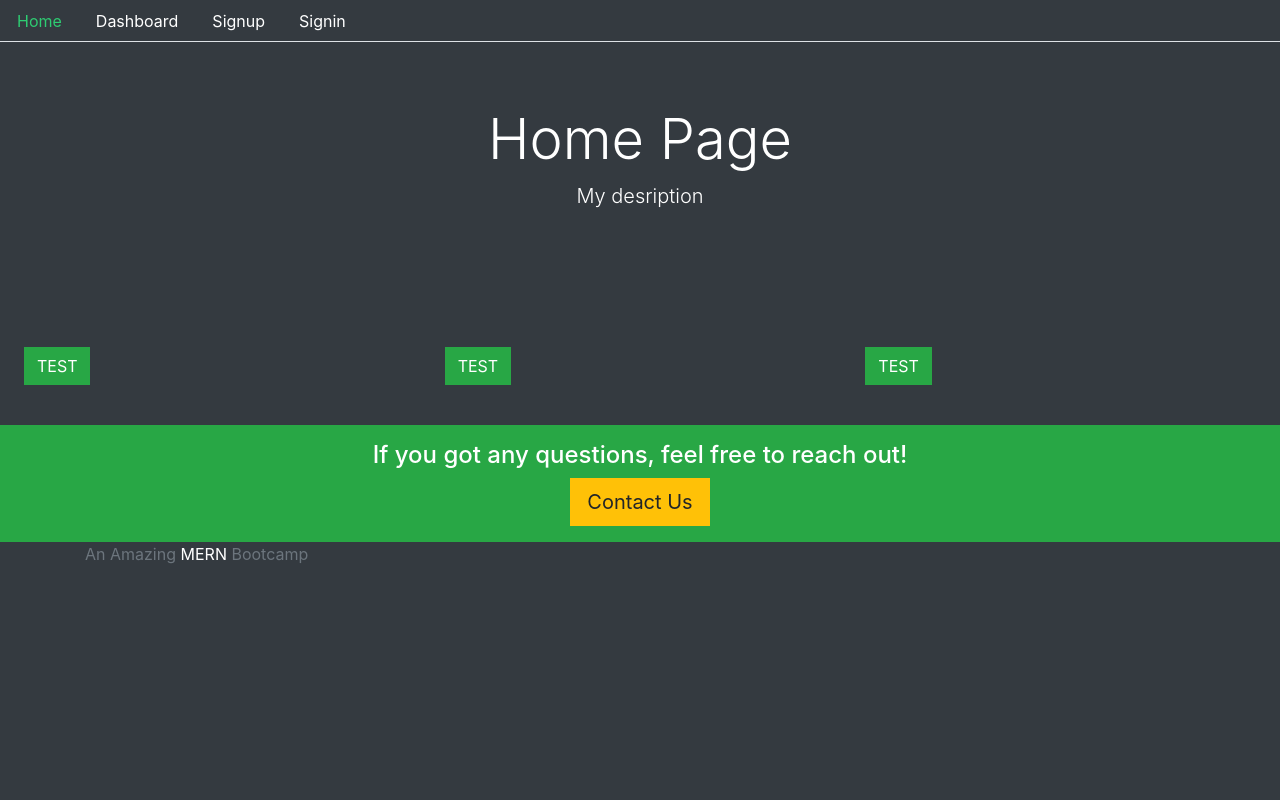
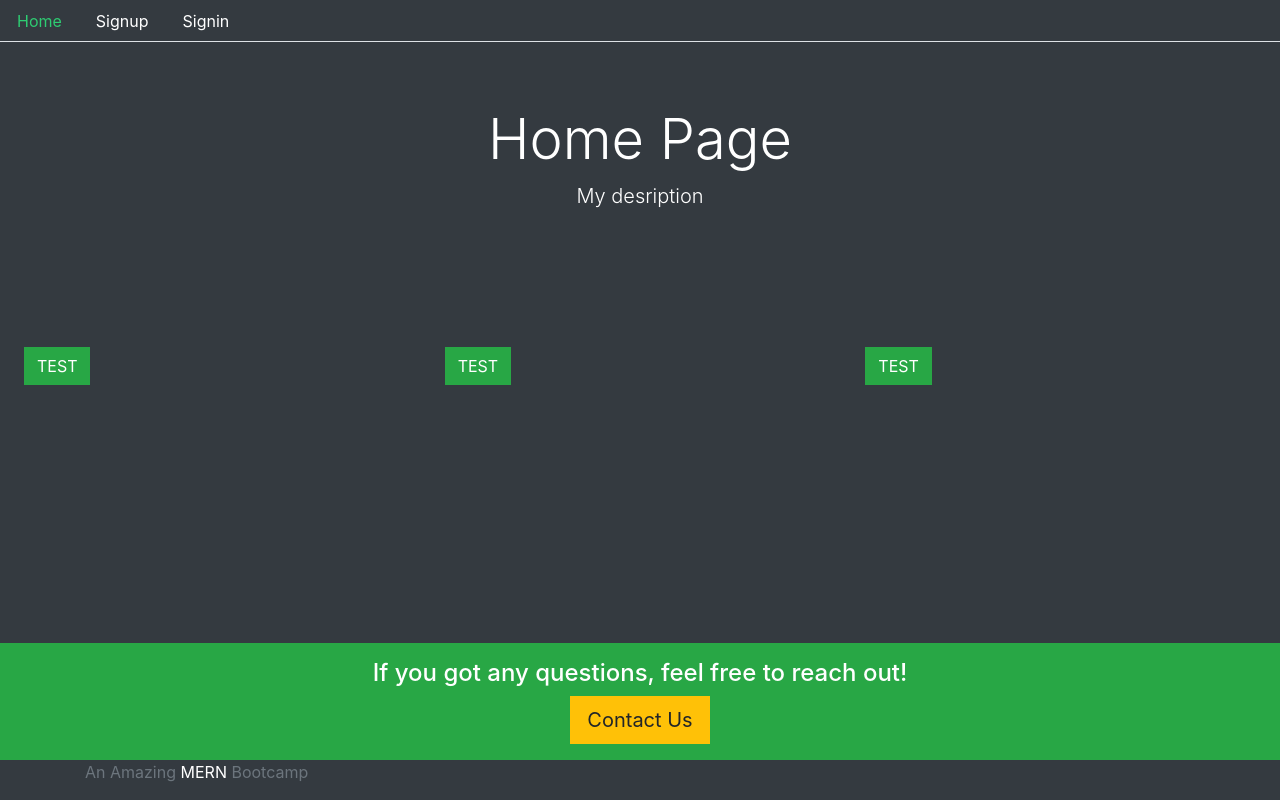
Before and after one commit to omgodham/frontend, a React (Create React App) app: page / in a window 1280 px wide. Built offline with nearby package versions, Linux system fonts and the light colour scheme.

Commit message:
routing for admin and user for admin and private route

```diff
--- a/src/Routes.js
+++ b/src/Routes.js
@@ -4,7 +4,10 @@ import Home from './core/Home';
 import SignUp from './user/SignUp';
 import SignIn from './user/SignIn';
 import SignOut from './user/SignOut';
-
+import UserDashBoard from './user/UserDashBoard';
+import AdminDashBoard from './user/AdminDashBoard';
+import PrivateRoute from './auth/helper/PrivateRoute';
+import AdminRoute from './auth/helper/AdminRoute';
 export default function Routes() {
     return (
         <Router>
@@ -13,6 +16,8 @@ export default function Routes() {
         <Route exact path="/signup" component={SignUp} />
         <Route exact path="/signin" component={SignIn} />
         <Route exact path="/signout" component={SignOut} />
+        <PrivateRoute path='/user/dashboard' component={UserDashBoard}/>
+        <AdminRoute path='/admin/dashboard' component={AdminDashBoard}/>
         </Switch>
        </Router>
     )
--- a/src/auth/helper/AdminRoute.js
+++ b/src/auth/helper/AdminRoute.js
@@ -1,10 +1,10 @@
 import React from 'react';
-import { Redirect } from 'react-router-dom';
+import { Redirect ,Route } from 'react-router-dom';
 import { isAuthinticated } from '.';
 
 export default function AdminRoute({component: Component , ...rest}) {
     return (
-        <Route>
+        <Route
             {...rest}
               render = {props =>
                isAuthinticated() && isAuthinticated().user.role === 1 ? (
@@ -15,6 +15,6 @@ export default function AdminRoute({component: Component , ...rest}) {
                      state:{from: props.location}
                  }}
                  />)}
-        </Route>
+        />
     )
 }
--- a/src/auth/helper/PrivateRoute.js
+++ b/src/auth/helper/PrivateRoute.js
@@ -1,10 +1,10 @@
 import React from 'react';
-import { Redirect } from 'react-router-dom';
+import { Redirect ,Route } from 'react-router-dom';
 import { isAuthinticated } from '.';
 
 export default function PrivateRoute({component: Component , ...rest}) {
     return (
-        <Route>
+        <Route
             {...rest}
               render = {props =>
                isAuthinticated() ? (
@@ -15,6 +15,6 @@ export default function PrivateRoute({component: Component , ...rest}) {
                      state:{from: props.location}
                  }}
                  />)}
-        </Route>
+        />
     )
 }
--- a/src/core/Menu.js
+++ b/src/core/Menu.js
@@ -20,10 +20,19 @@ const Menu = ({history}) => {
             <li className='nav-item'>
                 <Link style={currentTab(history, "/")}  className='nav-link'  to="/">Home</Link>
             </li>
+            {isAuthinticated() && isAuthinticated().user.role === 0 && (
+                <li className='nav-item'>
+                <Link style={currentTab(history,"/dashboard")} className='nav-link'  to='/user/dashboard'>U. Dashboard</Link>
+            </li>
+            )}
 
-            <li className='nav-item'>
-                <Link style={currentTab(history,"/dashboard")} className='nav-link'  to='/dashboard'>Dashboard</Link>
+            {isAuthinticated() && isAuthinticated().user.role === 1 && (
+                <li className='nav-item'>
+                <Link style={currentTab(history,"/dashboard")} className='nav-link'  to='/admin/dashboard'>A. Dashboard</Link>
             </li>
+            )}
+
+
             {!isAuthinticated() && <Fragment> {/* if the user is not signed in then only show it*/ }
                 {/*Fragment is just a component to hold multiple thigs together without affecting their forms (whether if we wrote div over here whole things will scrwed up)*/}
             <li className='nav-item'>
--- a/src/styles.css
+++ b/src/styles.css
@@ -5,3 +5,11 @@
 body{
     background: #343a40;
 }
+
+footer{
+    position: absolute;
+    bottom: 0px;
+    left: 0px;
+    right: 0px;
+
+}
--- /dev/null
+++ b/src/user/AdminDashBoard.js
@@ -0,0 +1,9 @@
+import React from 'react'
+import Base from '../core/Base';
+export default function AdminDashBoard() {
+    return (
+        <Base title='Admin Dashboard'>
+            <h1>This is a admin dashboard</h1>
+        </Base>
+    )
+}
--- a/src/user/SignIn.js
+++ b/src/user/SignIn.js
@@ -2,7 +2,8 @@ import React, { useState } from "react";
 import Base from "../core/Base";
 import { Redirect } from "react-router-dom";
 import { signin, authinticate, isAuthinticated } from "../auth/helper/index";
-
+import UserDashBoard from './UserDashBoard';
+import AdminDashBoard from './AdminDashBoard';
 export default function SignIn() {
 
   const [values, setValues] = useState({
@@ -68,9 +69,9 @@ export default function SignIn() {
     {
         console.log(user);
    if(user && user.role === 1 )
-       return <p>Admin dashboard</p>
+       return <Redirect to='/admin/dashboard'/>
    else
-       return <p>User dashboard</p>
+       return <Redirect to='/user/dashboard'/>
    }
    if(isAuthinticated()){
      return <Redirect to='/'/>
--- /dev/null
+++ b/src/user/UserDashBoard.js
@@ -0,0 +1,9 @@
+import React from 'react'
+import Base from '../core/Base';
+export default function UserDashBoard() {
+    return (
+        <Base title='User Dashboard'>
+            <h1>This is a user dashboard</h1>
+        </Base>
+    )
+}
```
Also changed, not shown: 1 other file (tests, documents, lock files or other folders).
